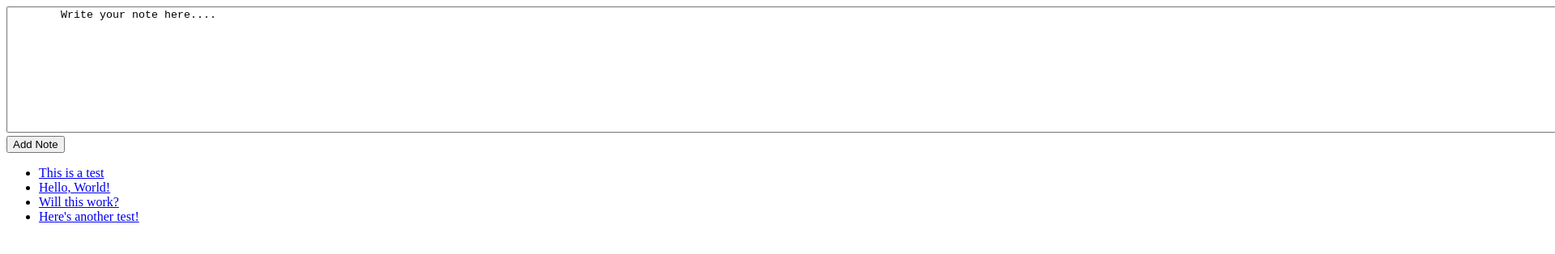
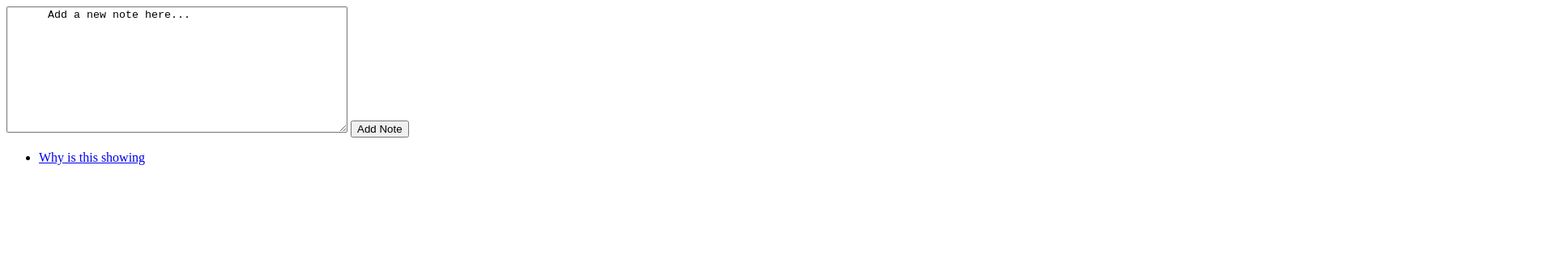
Before and after one commit to bwk103/jsnote, a plain HTML site: page jsnote/index.html in a window 1280 px wide. Shown: the top 314 px of the page at 81% size, 1920 px wide, since content can reach past the window. Drawn offline with Linux system fonts and the light colour scheme.

Commit message:
Adding functionality - new note is saved

```diff
--- a/jsnote/index.html
+++ b/jsnote/index.html
@@ -18,8 +18,8 @@
   </head>
   <body>
     <form id='text' action='/index' method='post'>
-      <textarea id='textarea' rows='10' cols='500'>
-        Write your note here....
+      <textarea id='textarea' rows='10' cols='50'>
+      Add a new note here...
       </textarea>
       <input type='submit' onclick="addHandler();" value='Add Note' />
     <div id="app">
--- a/jsnote/spec/note-controller-tests.js
+++ b/jsnote/spec/note-controller-tests.js
@@ -6,17 +6,6 @@ function noteControllerExists() {
 function noteControllerStartsWithNoteList() {
   var noteController = new NoteController();
   assert.isTrue(noteController.noteList instanceof NoteList);
-}
-
-function noteControllerStartsWithNoteListView() {
-  var noteController = new NoteController();
-  assert.isTrue(noteController.noteListView instanceof NoteListView);
-}
-
-function noteControllerStartsWithNoteListViewWith1Note() {
-  var noteController = new NoteController();
-  assert.isTrue(noteController.noteListView.notes.list.length === 1);
-
 }
 
 function noteControllerChangesText() {
@@ -30,7 +19,5 @@ function noteControllerChangesText() {
 }
 
 noteControllerExists();
-noteControllerStartsWithNoteList();
-noteControllerStartsWithNoteList();
 // noteControllerStartsWithNoteListViewWith1Note();
 // noteControllerChangesText();
--- a/jsnote/src/index.js
+++ b/jsnote/src/index.js
@@ -1,10 +1,7 @@
 window.onload = (function(){
   noteList = new NoteList();
-  noteList.addNote("This is a test"); // delete this!
-  noteList.addNote("Hello, World!");
-  noteList.addNote("Will this work?");
-  noteList.addNote("Here's another test!");
-  var noteListView = new NoteListView(this.noteList);
+  noteList.addNote("Why is this showing up then?");
+  noteListView = new NoteListView(this.noteList);
   controller = new NoteController(noteListView);
   controller.changeText();
   changeUrlForSingleNote();
--- a/jsnote/src/note-controller.js
+++ b/jsnote/src/note-controller.js
@@ -37,6 +37,8 @@
     var form = document.getElementById('text');
     form.addEventListener("submit", function() {
       var text = document.getElementById("textarea");
+      noteList.addNote(text.value);
+      controller.changeText();
       console.log(text.value);
       console.log("You clicked it!!");
       preventDef();
--- a/jsnote/src/note-list-model.js
+++ b/jsnote/src/note-list-model.js
@@ -8,6 +8,7 @@
     var note = new Note(text);
     this.list.push(note);
     note.setId(this.nextId());
+    this.viewAll();
   };
 
   NoteList.prototype.nextId = function() {
```
